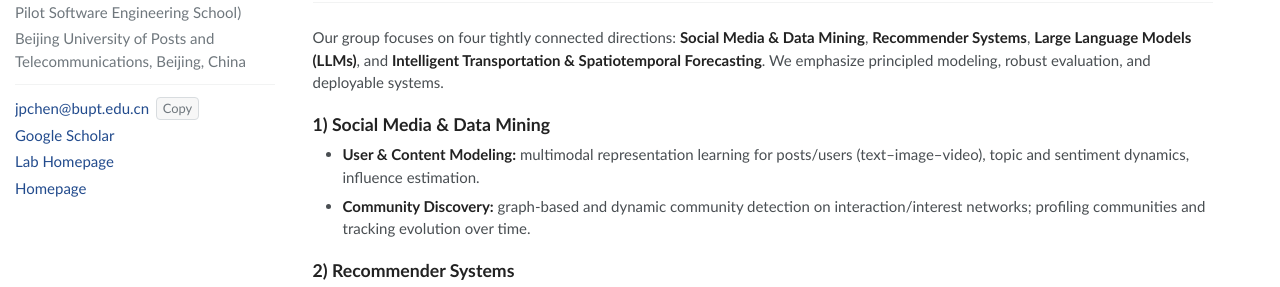
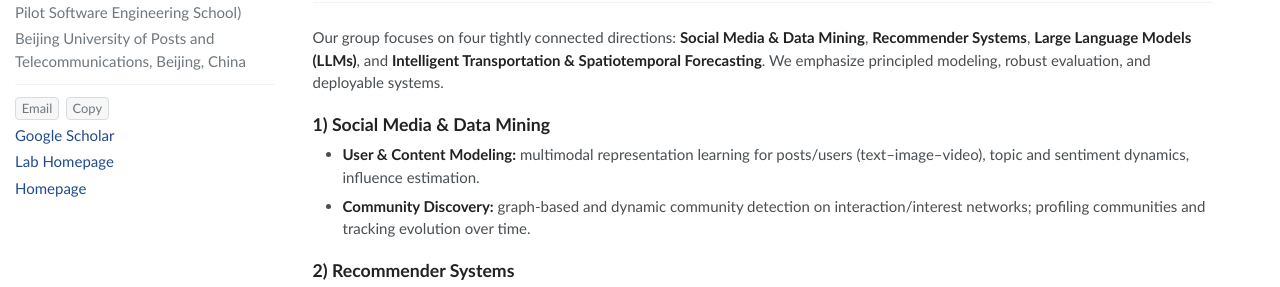
Before and after one commit to acdc-lab/jpchen, a Jekyll site: the page built from index.markdown, in a window 1280 px wide. Shown: the part 627-914 px from the top of the page. Built offline with Jekyll 4.4.1, drawn with Linux system fonts in a browser that asks for light colours.

Commit message:
Obfuscate profile email address

```diff
--- a/_layouts/default.html
+++ b/_layouts/default.html
@@ -31,8 +31,8 @@
         </ul>
         <ul class="profile-links">
           <li class="profile-contact">
-            <a class="email-address" href="mailto:jpchen@bupt.edu.cn">jpchen@bupt.edu.cn</a>
-            <button class="copy-email" type="button" data-email="jpchen@bupt.edu.cn" aria-label="Copy email address">Copy</button>
+            <button class="email-action" type="button" aria-label="Open email client">Email</button>
+            <button class="copy-email" type="button" aria-label="Copy email address">Copy</button>
           </li>
           <li><a href="https://scholar.google.com/citations?user={{ site.google_scholar_id }}" target="_blank" rel="noopener">Google Scholar</a></li>
           <li><a href="https://acdc-lab.github.io" target="_blank">Lab Homepage</a></li>
--- a/assets/css/main.css
+++ b/assets/css/main.css
@@ -185,9 +185,7 @@
   gap:.45em;
   flex-wrap:wrap;
 }
-.email-address{
-  overflow-wrap:anywhere;
-}
+.email-action,
 .copy-email{
   padding:.1em .45em;
   border:1px solid var(--rule);
@@ -199,6 +197,7 @@
   line-height:1.45;
   cursor:pointer;
 }
+.email-action:hover,
 .copy-email:hover{
   color:var(--heading);
   border-color:var(--muted);
```
Also changed, not shown: other parts of _layouts/default.html (+12 -3 lines), 8 other files.
